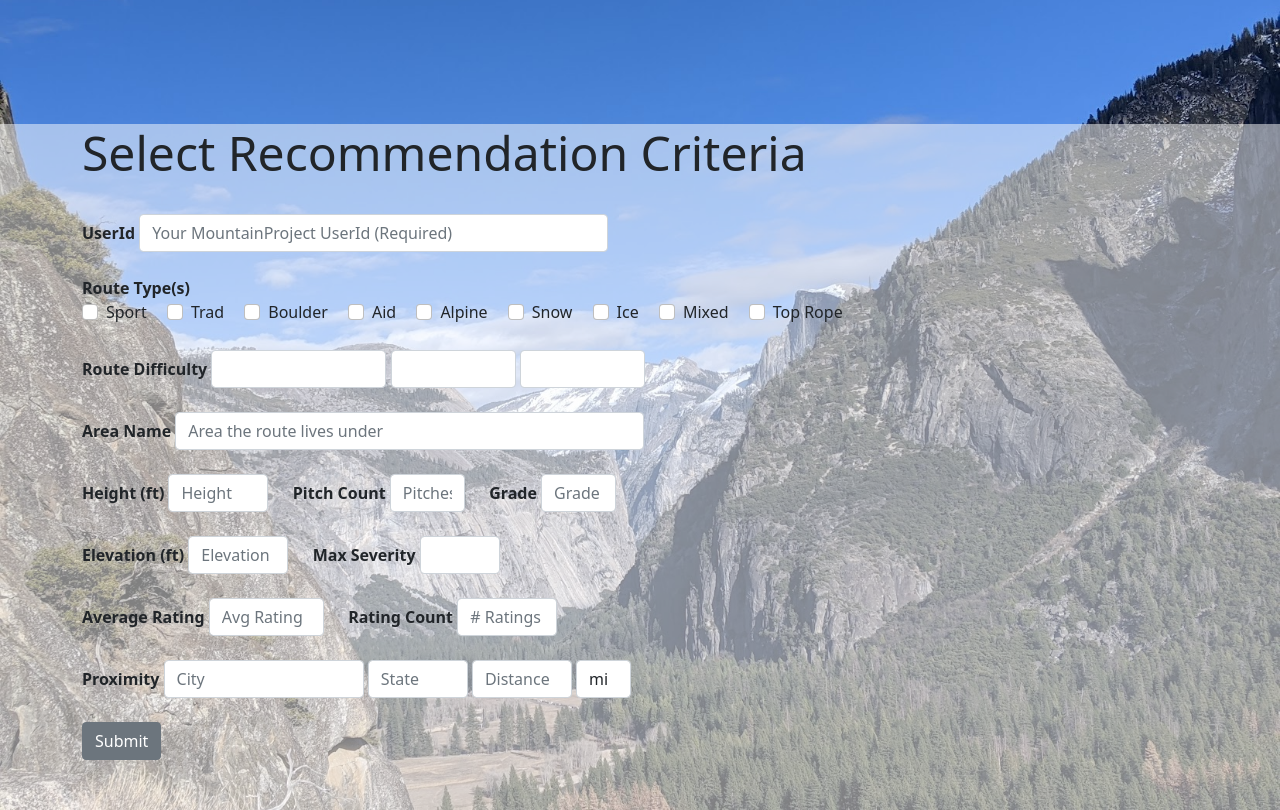
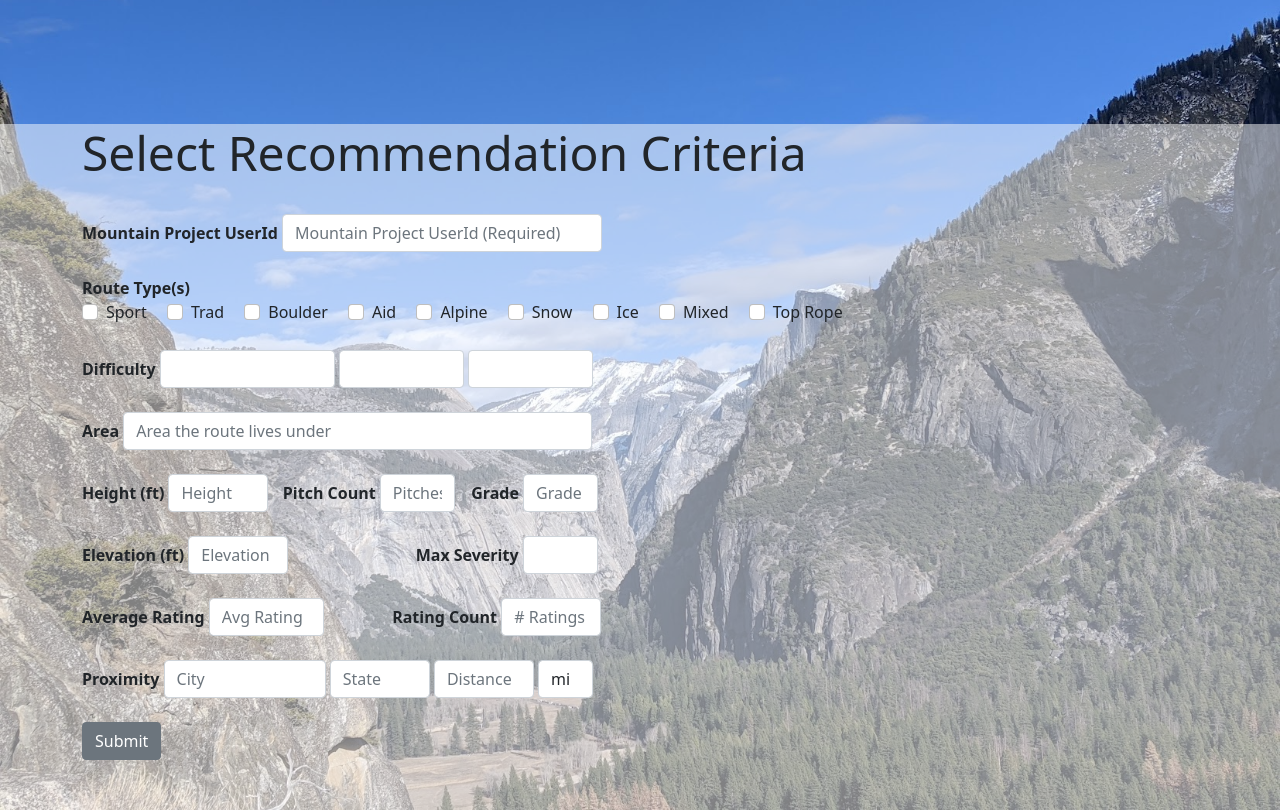
Before and after one commit to zsnyder21/RockRouteRecommender, a Flask app: page /user-similarity in a window 1280 px wide. Shown: the part 56-866 px from the top of the page. Run offline with Flask 2, Linux system fonts and the light colour scheme; data that the repository does not hold is empty; parts of the project's set-up code (start-up, migrations or seed data) failed here and were passed over; some libraries are stand-ins or nearby versions.

Commit message:
Some allignment on the app

```diff
--- a/app/templates/user-similarity.html
+++ b/app/templates/user-similarity.html
@@ -52,11 +52,11 @@
       <form action="{{url_for('displayUserSimilarRoutes')}}" method="POST">
         <div class="form-group">
           <label for="UserId">
-            <strong>UserId</strong>
+            <strong>Mountain Project UserId</strong>
           </label>
 
           <input type="text" class="form-control" id="UserId" aria-describedby="textHelp"
-          placeholder="Your MountainProject UserId (Required)" pattern="[0-9]+" name="UserId" style="width: 469px; display: inline-block;">
+          placeholder="Mountain Project UserId (Required)" pattern="[0-9]+" name="UserId" style="width: 320px; display: inline-block;">
         </div>
 
         <br/>
@@ -135,7 +135,7 @@
 
         <div class="form-group">
           <label for="form-select">
-            <strong>Route Difficulty</strong>
+            <strong>Difficulty</strong>
           </label>
 
           <select id="RatingSystem" class="form-control" name="RatingSystem" style="width: 175px; display: inline-block;">
@@ -152,7 +152,7 @@
 
         <div class="form-group">
           <label for="ParentAreaName">
-            <strong>Area Name</strong>
+            <strong>Area</strong>
           </label>
 
           <input type="text" class="form-control" id="ParentAreaName" aria-describedby="textHelp"
@@ -171,21 +171,21 @@
 
           &emsp;
 
-          <label for="Height">
+          <label for="Height" style="position: relative; left:-10px;">
             <strong>Pitch Count</strong>
           </label>
 
           <input type="text" class="form-control" id="Pitches" aria-describedby="textHelp"
-          placeholder="Pitches" name="Pitches" pattern="[0-9]+[\+\-]?" style="width: 75px; display: inline-block;">
+          placeholder="Pitches" name="Pitches" pattern="[0-9]+[\+\-]?" style="position: relative; left: -10px; width: 75px; display: inline-block;">
 
           &emsp;
 
-          <label for="Grade">
+          <label for="Grade" style="position: relative; left: -18px;">
             <strong>Grade</strong>
           </label>
 
           <input type="text" class="form-control" id="Grade" aria-describedby="textHelp"
-          placeholder="Grade" name="Grade" pattern="[0-9]+[\+\-]?" style="width: 75px; display: inline-block;">
+          placeholder="Grade" name="Grade" pattern="[0-9]+[\+\-]?" style="position: relative; left: -18px; width: 75px; display: inline-block;">
         </div>
 
         <br/>
@@ -200,11 +200,11 @@
 
           &emsp;
 
-          <label for="Severity">
+          <label for="Severity" style="position: relative; left:103px;">
             <strong>Max Severity</strong>
           </label>
 
-          <select id="Severity" class="form-control" name="Severity" style="width: 80px; display: inline-block;">
+          <select id="Severity" class="form-control" name="Severity" style="position: relative; left: 103px; width: 75px; display: inline-block;">
             <option selected></option>
             <option>G</option>
             <option>PG</option>
@@ -226,12 +226,12 @@
 
           &emsp;
 
-          <label for="RatingCount">
+          <label for="RatingCount" style="position: relative; left: 44px">
             <strong>Rating Count</strong>
           </label>
 
           <input type="text" class="form-control" id="RatingCount" aria-describedby="textHelp"
-          placeholder="# Ratings " name="RatingCount" pattern="[0-9]+[\+\-]?" style="width: 100px; display: inline-block;">
+          placeholder="# Ratings " name="RatingCount" pattern="[0-9]+[\+\-]?" style="position: relative; left: 44px; width: 100px; display: inline-block;">
         </div>
 
         <br/>
@@ -242,7 +242,7 @@
           </label>
 
           <input type="text" class="form-control" id="City" aria-describedby="textHelp"
-          placeholder="City" name="City" style="width: 200px; display: inline-block;">
+          placeholder="City" name="City" style="width: 162px; display: inline-block;">
 
           <input type="text" class="form-control" id="State" aria-describedby="textHelp"
           placeholder="State" name="State" style="width: 100px; display: inline-block;">
```
Also changed, not shown: app/templates/item-similarity.html (+13 -14 lines), app/templates/select-routes.html (+11 -11 lines), app/templates/textual-similarity.html (+13 -13 lines).
